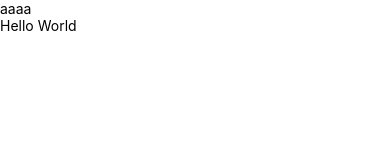
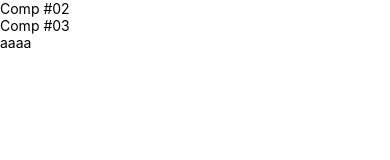
Before and after one commit to JoyceKell/learning-native, a React Native app in the folder exercicios/: screen / in a window 390 px wide. Shown: the top 160 px of the page. Built offline with nearby package versions, Linux system fonts and the light colour scheme.

Commit message:
sistema de modulos do ecmascript

```diff
--- a/exercicios/src/components/App.js
+++ b/exercicios/src/components/App.js
@@ -1,14 +1,16 @@
 import React from 'react';
 import {Text, View} from 'react-native';
 import Primeiro from '../components/Primeiro';
+import {Comp2, Comp3} from '../components/Multi';
 
 const App = function () {
   return (
     <>
       <View>
+        <Comp2 />
+        <Comp3 />
         <Primeiro />
       </View>
-      <Text>Hello World</Text>
     </>
   );
 };
--- /dev/null
+++ b/exercicios/src/components/Multi.js
@@ -0,0 +1,12 @@
+import React from 'react';
+import {Text} from 'react-native';
+
+function Comp1() {
+  return <Text>Comp #01</Text>;
+}
+export function Comp2() {
+  return <Text>Comp #02</Text>;
+}
+export function Comp3() {
+  return <Text>Comp #03</Text>;
+}
```
